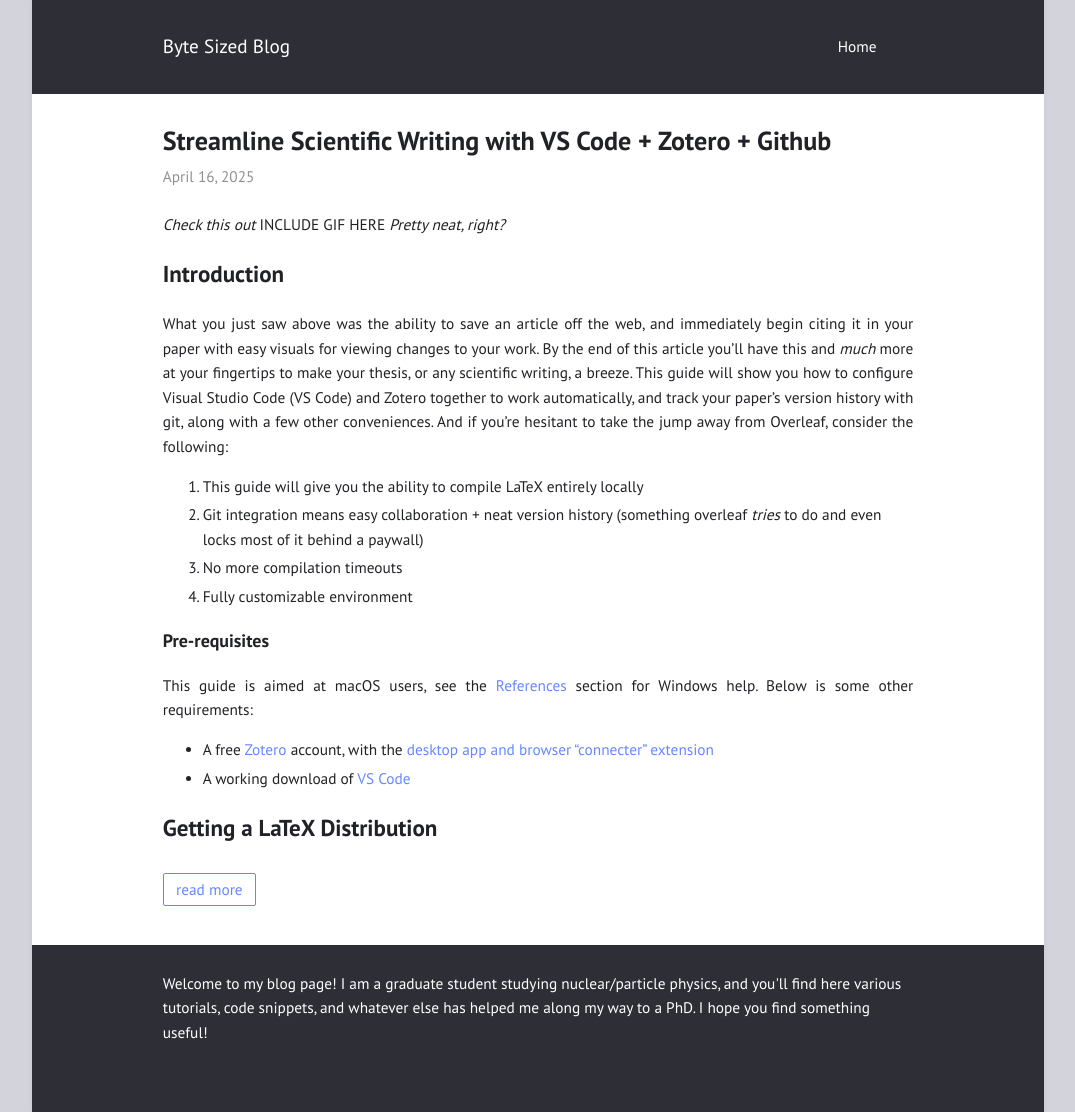
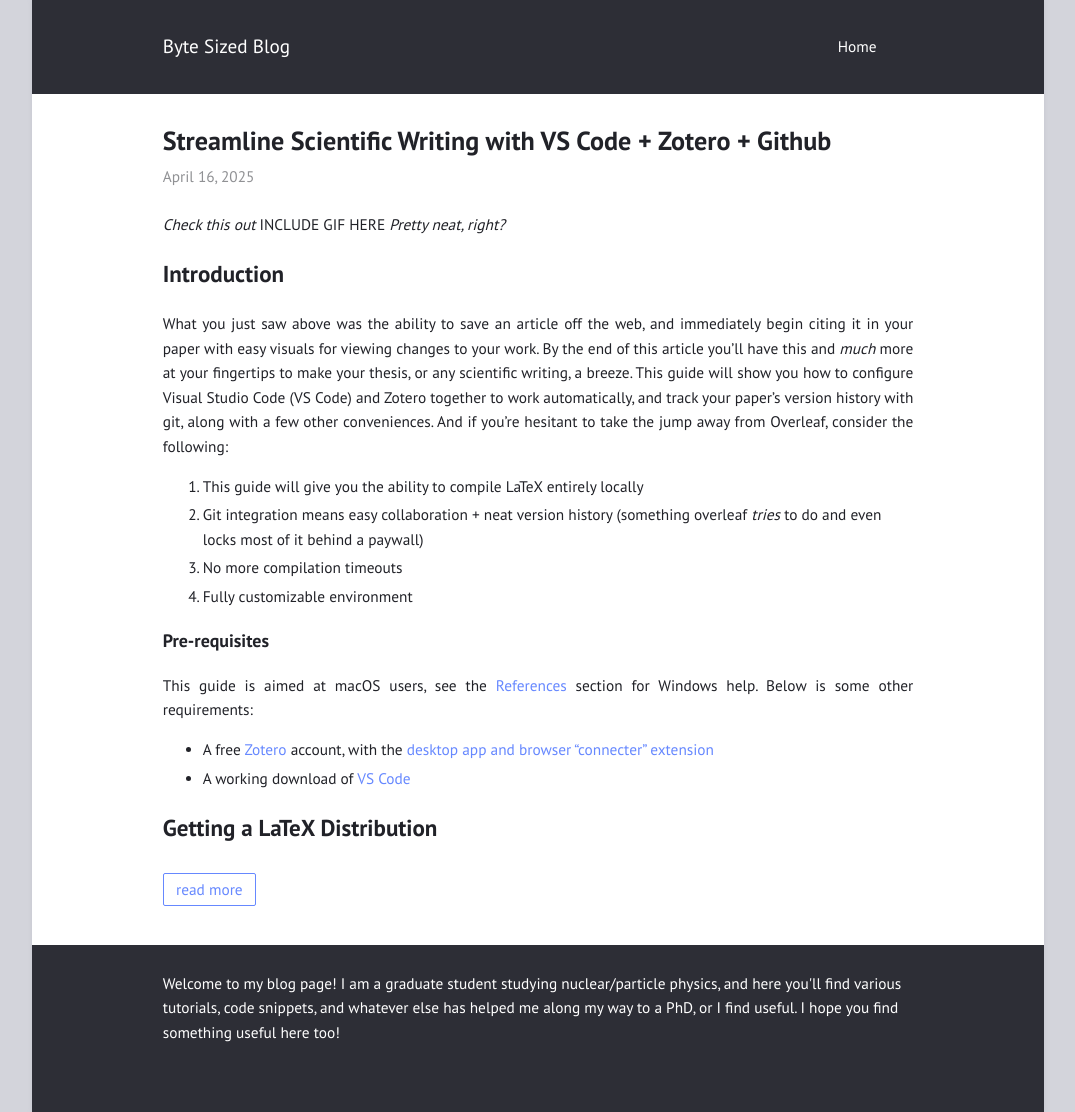
Before and after one commit to kevScheuer/kevScheuer.github.io, a Jekyll site: the page built from index.html, in a window 1280 px wide. Shown: the whole page, without its empty margins (102-1177 px from the left). Built offline with Jekyll 4.4.1, drawn with Linux system fonts in a browser that asks for light colours.

Commit message:
Updated description

```diff
--- a/_config.yml
+++ b/_config.yml
@@ -7,8 +7,9 @@ plugins:
 title: "Byte Sized Blog"
 description: >
   Welcome to my blog page! I am a graduate student studying nuclear/particle
-  physics, and you'll find here various tutorials, code snippets, and whatever else has
-  helped me along my way to a PhD. I hope you find something useful!
+  physics, and here you'll find various tutorials, code snippets, and whatever else has
+  helped me along my way to a PhD, or I find useful. I hope you find something useful
+  here too!
 permalink: /:title/
 lang: "en"
 excerpt_separator: "\n\n\n"
```
